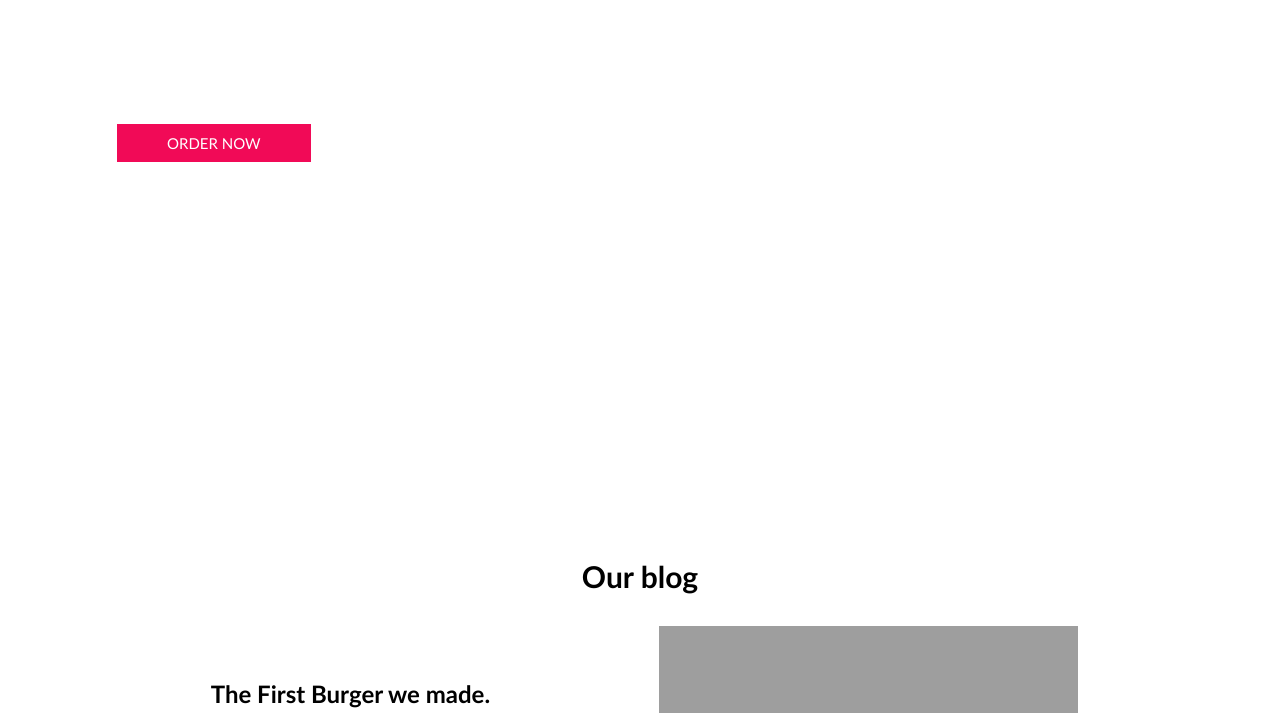
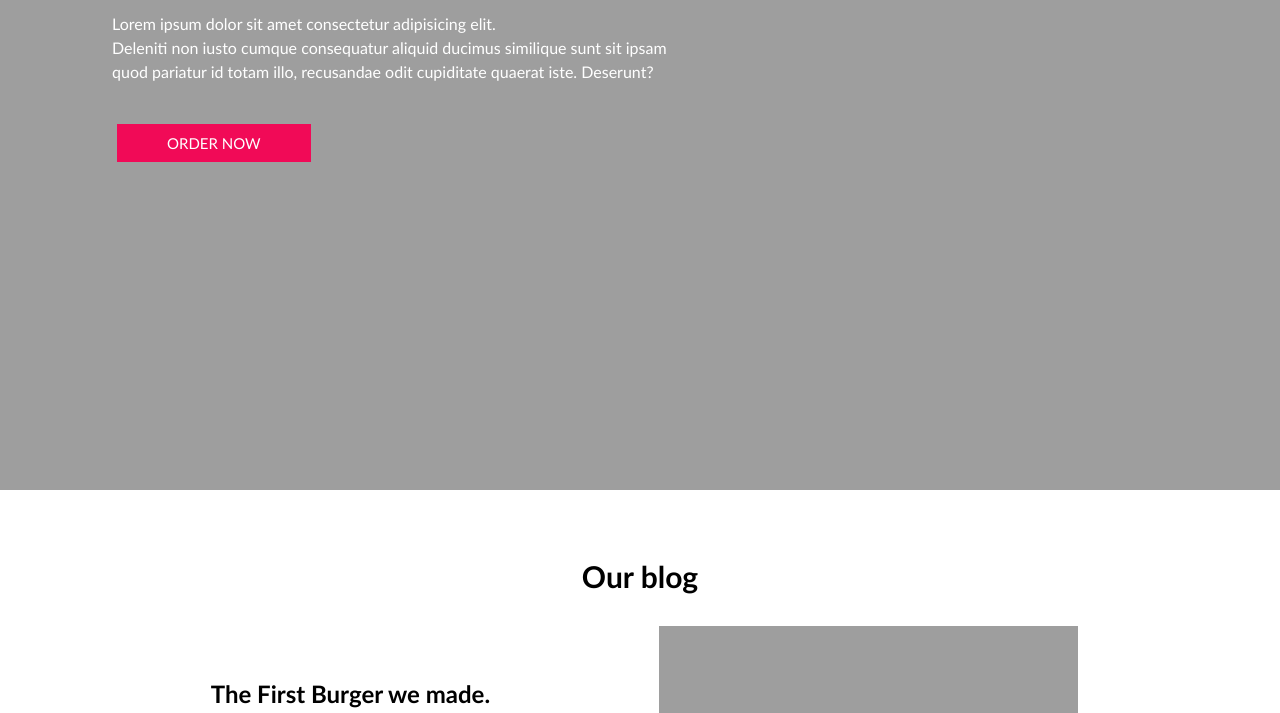
Before and after one commit to ejebulley/restaurant, a plain HTML site: page index.html in a window 1280 px wide. Shown: the part 310-1023 px from the top of the page. Drawn offline with Linux system fonts and the light colour scheme; the site is published under a folder, as on GitHub Pages, so addresses that start at the root find nothing.

Commit message:
file paths

```diff
--- a/assets/css/style.css
+++ b/assets/css/style.css
@@ -27,10 +27,7 @@ nav {
 
 
 header {
-    background-image: url(/assets/images/burger\ \(7\).jpg);
-    /* background-image: url(../images/burger\ \(7\).jpg); */
-    /* background-image: url(../images/burger\ \(7\).jpg); */
-    /* background-color: #000; */
+    background-image:url(../images/burger\ \(7\).jpg);
     height: 100vh;
     background-position: center;
     background-repeat: no-repeat;
--- a/index.html
+++ b/index.html
@@ -8,7 +8,7 @@
     <link rel="stylesheet" href="./assets/css/style.css">
     <link rel="stylesheet" href="./assets/css/reset.css">
     <link rel="stylesheet" href="https://cdnjs.cloudflare.com/ajax/libs/font-awesome/4.7.0/css/font-awesome.min.css">
-    <link rel="icon" type="image/x-icon" href="/assets/images/logo_3-removebg-preview.png">
+    <link rel="icon" type="image/x-icon" href="/.assets/images/logo_3-removebg-preview.png">
 </head>
 
 <body>
```
